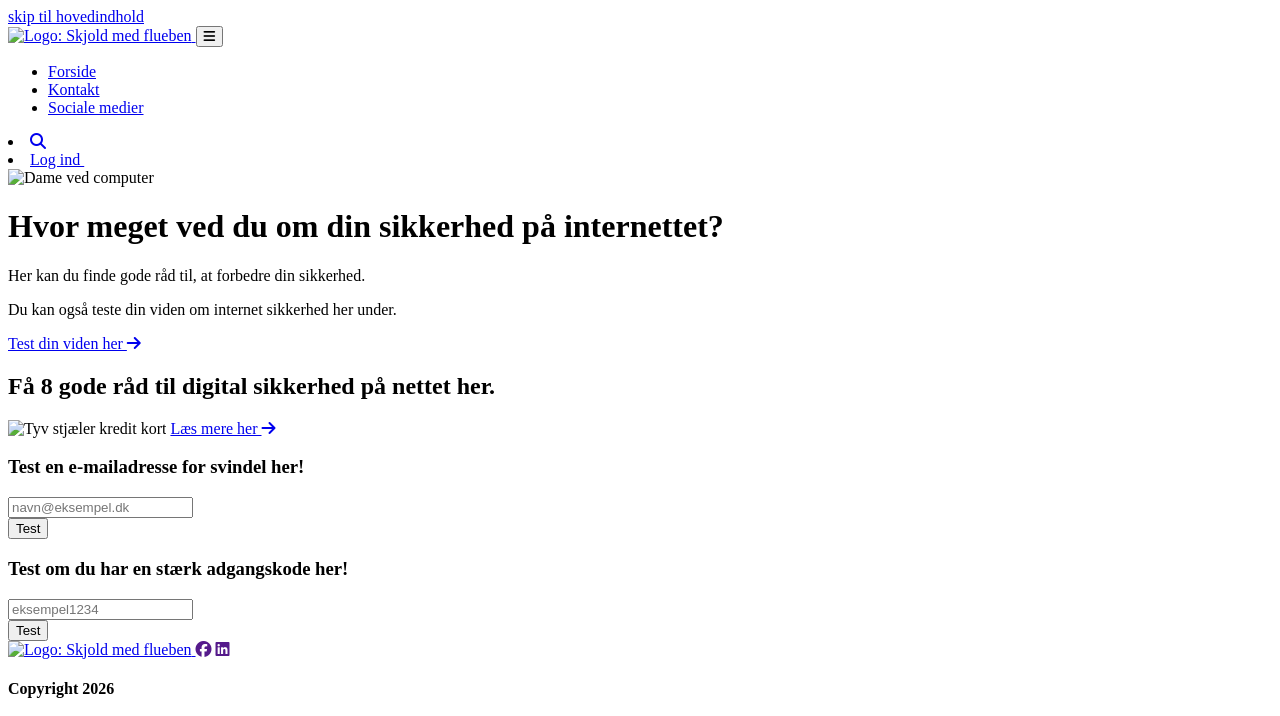
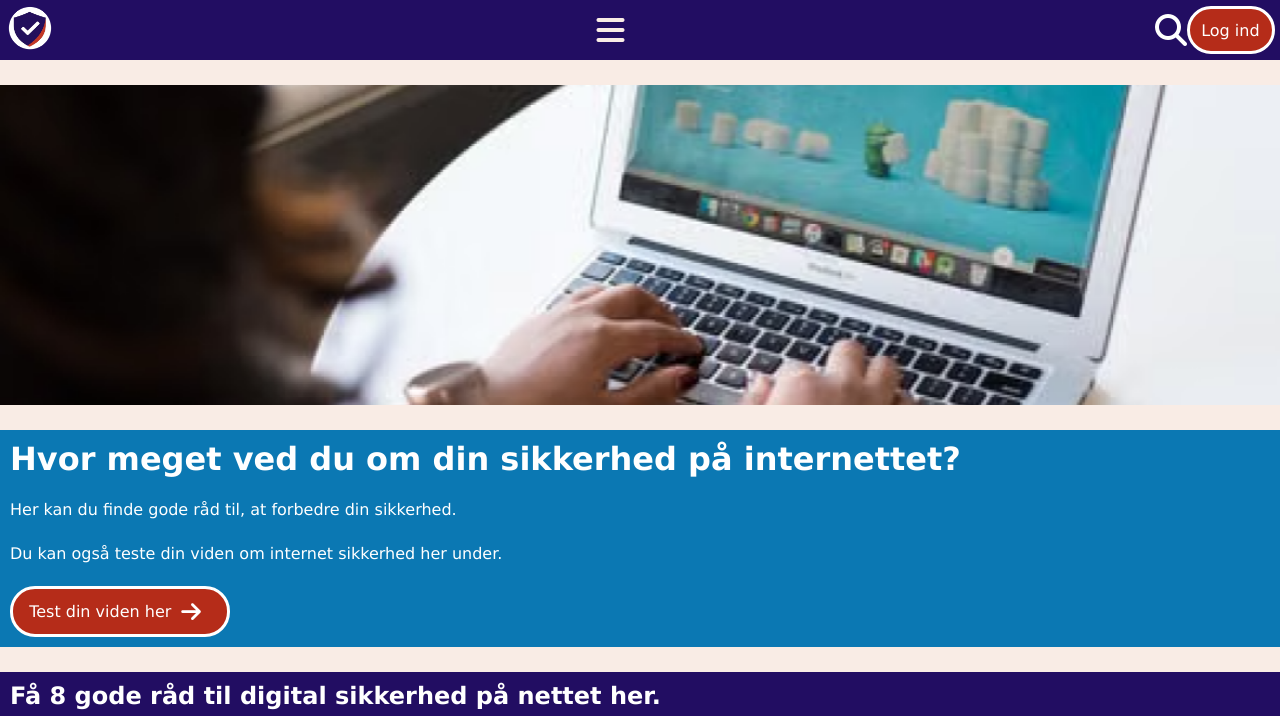
Before and after one commit to Theras-01/digitale-rettigheder-og-online-liv, a plain HTML site: page index.html in a window 1280 px wide. Shown: the top 716 px of the page. Drawn offline with Linux system fonts and the light colour scheme; the site is published under a folder, as on GitHub Pages, so addresses that start at the root find nothing.

Commit message:
Fjernet skråstreger

```diff
--- a/index.html
+++ b/index.html
@@ -4,9 +4,9 @@
     <meta charset="UTF-8">
     <meta name="viewport" content="width=device-width, initial-scale=1.0">
     <title>Forside</title>
-    <link rel="stylesheet" href="/css/style.css">
+    <link rel="stylesheet" href="css/style.css">
     <script src="https://kit.fontawesome.com/3534c4cf73.js" crossorigin="anonymous"></script>
-    <script src="/js/script.js" defer></script>
+    <script src="js/script.js" defer></script>
 </head>
 
 <body>
@@ -14,8 +14,8 @@
     <div class="container">
         <header>
             <nav>
-                <a href="/index.html">
-                    <img class="logo" src="/img/logo-forenklet.png" alt="Logo: Skjold med flueben">
+                <a href="index.html">
+                    <img class="logo" src="img/logo-forenklet.png" alt="Logo: Skjold med flueben">
                 </a>
 
                 <button
@@ -28,8 +28,8 @@
                 </button>
 
                 <ul id="menu">
-                    <li><a class="active" href="/index.html">Forside</a></li>
-                    <li><a href="/kontakt.html">Kontakt</a></li>
+                    <li><a class="active" href="index.html">Forside</a></li>
+                    <li><a href="kontakt.html">Kontakt</a></li>
                     <li><a href="#">Sociale medier</a></li>
                 </ul>
 
@@ -41,7 +41,7 @@
         </header>
 
         <main>
-            <img class="bannerbillede" src="/img/dame-ved-computer.png" alt="Dame ved computer">
+            <img class="bannerbillede" src="img/dame-ved-computer.png" alt="Dame ved computer">
             <div class="boks-1">
                 <h1>Hvor meget ved du om din sikkerhed på internettet?</h1>
                 <p>Her kan du finde gode råd til, at forbedre din sikkerhed.</p>
@@ -51,8 +51,8 @@
 
             <div class="boks-2">
                 <h2>Få 8 gode råd til digital sikkerhed på nettet her.</h2>
-                <img src="/img/svindler.png" alt="Tyv stjæler kredit kort">
-                <a class="cta-knap-3" href="/sikkerhedsråd.html">Læs mere her <i class="fa-solid fa-arrow-right"></i></a>
+                <img src="img/svindler.png" alt="Tyv stjæler kredit kort">
+                <a class="cta-knap-3" href="sikkerhedsråd.html">Læs mere her <i class="fa-solid fa-arrow-right"></i></a>
             </div>
 
             <div class="boks-3-1">
@@ -75,8 +75,8 @@
         </main>
 
         <footer>
-            <a href="/index.html">
-                <img class="logo" src="/img/logo-forenklet.png" alt="Logo: Skjold med flueben">
+            <a href="index.html">
+                <img class="logo" src="img/logo-forenklet.png" alt="Logo: Skjold med flueben">
             </a>
             <a href=""><i class="fa-brands fa-facebook"></i></a>
             <a href=""><i class="fa-brands fa-linkedin"></i></a>
```
Also changed, not shown: kontakt.html (+11 -11 lines), sikkerhedsråd.html (+9 -9 lines).
